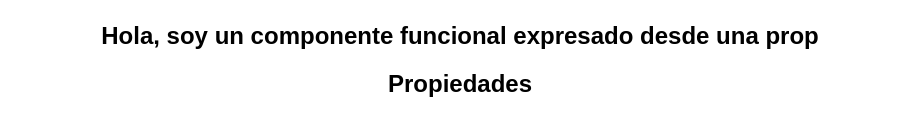
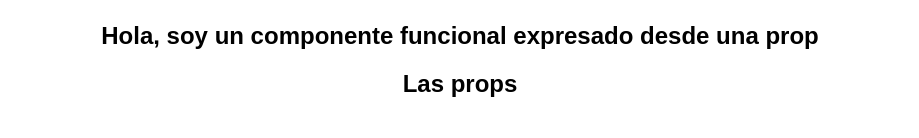
Before and after one commit to jrodriguezc160/workspace-react, a React (Create React App) app: page / in a window 1280 px wide. Shown: the part 162-300 px from the top of the page, without its empty margins (180-1099 px from the left). Built offline with nearby package versions, Linux system fonts and the light colour scheme.

Commit message:
sdfgdsfg

```diff
--- a/src/components/Propiedades.js
+++ b/src/components/Propiedades.js
@@ -3,7 +3,11 @@ import React from "react";
 export default function Propiedades(props) {
     return (
         <div>
-            <h2>Propiedades</h2>
+            <h2>{props.porDefecto}</h2>
         </div>
     )
 }
+
+Propiedades.defaultProps = {
+    porDefecto: "Las props"
+}
```
